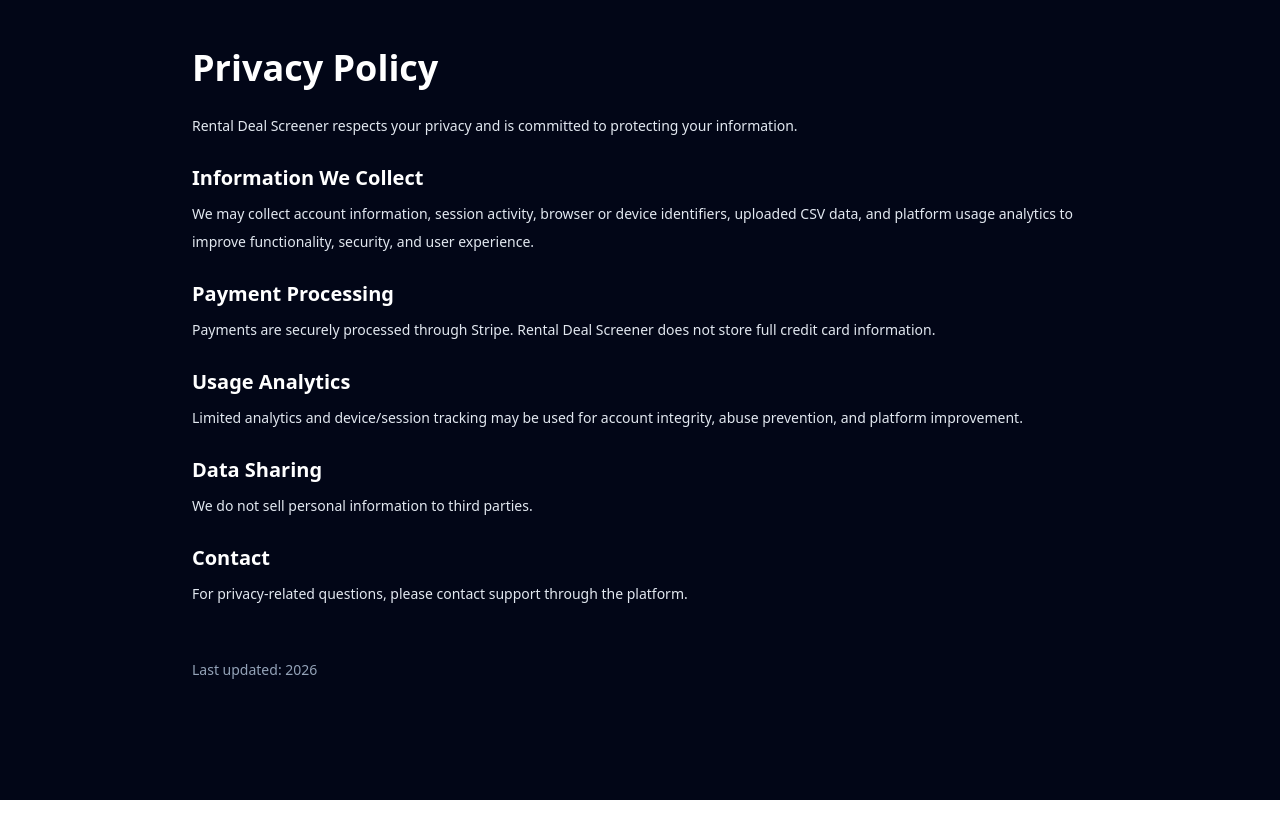
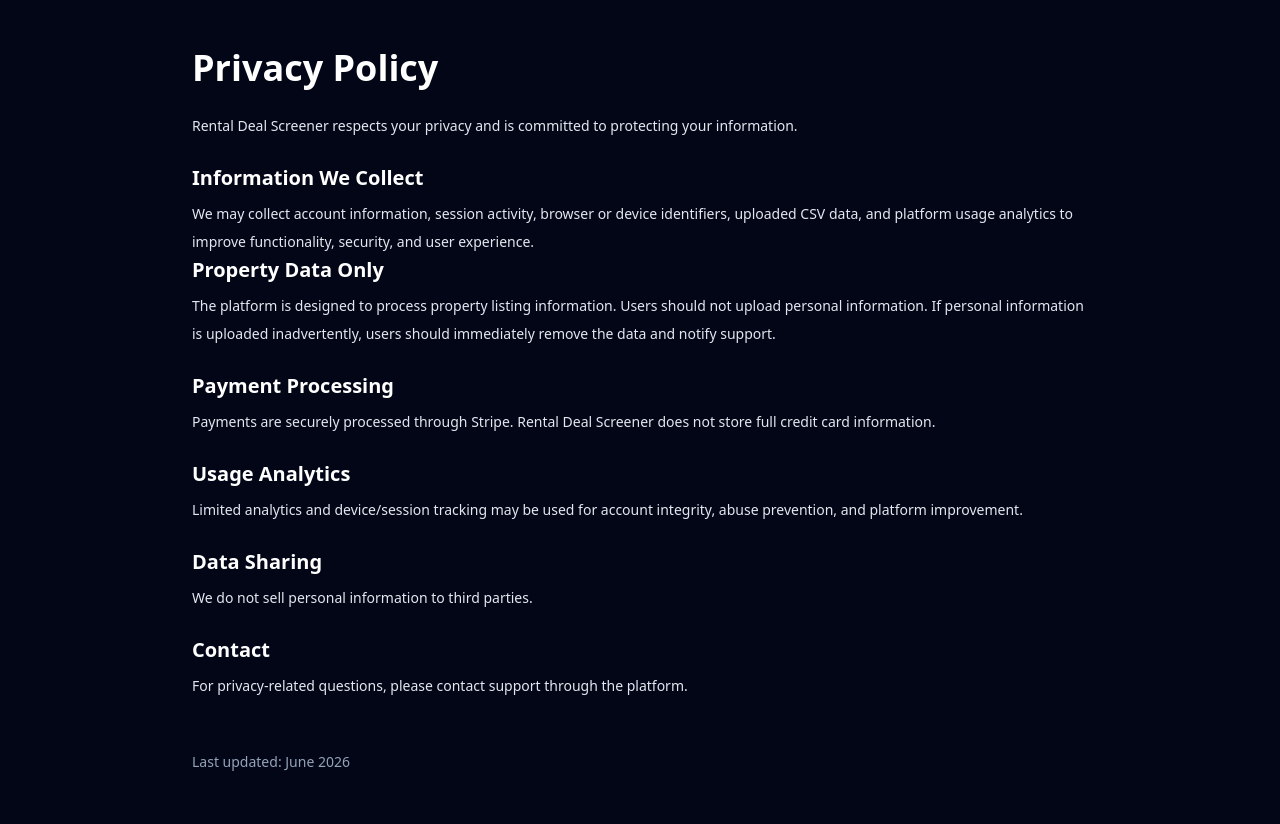
Before and after one commit to adrianr71/deal-analyzer, a React (Vite) app: page /privacy in a window 1280 px wide. Before the commit the page ends 800 px from the top, so only its background shows below. Built offline with nearby package versions, Linux system fonts and the light colour scheme.

Commit message:
Privacy page PII

```diff
--- a/src/pages/Privacy.jsx
+++ b/src/pages/Privacy.jsx
@@ -19,7 +19,18 @@ export default function Privacy() {
               device identifiers, uploaded CSV data, and platform usage
               analytics to improve functionality, security, and user experience.
             </p>
-          </section>
+
+
+	    <h2 className="mb-2 text-xl font-semibold text-white">
+	      Property Data Only
+	    </h2>
+	    <p>
+	      The platform is designed to process property listing information.
+	      Users should not upload personal information. If personal information
+	      is uploaded inadvertently, users should immediately remove the data
+	      and notify support.
+	    </p>
+	   </section>
 
           <section>
             <h2 className="mb-2 text-xl font-semibold text-white">
@@ -61,7 +72,7 @@ export default function Privacy() {
           </section>
 
           <p className="pt-6 text-slate-400">
-            Last updated: 2026
+            Last updated: June 	2026
           </p>
         </div>
       </div>
```
